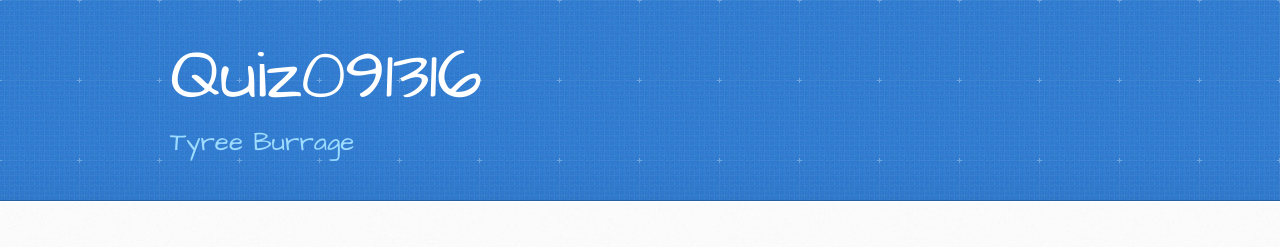
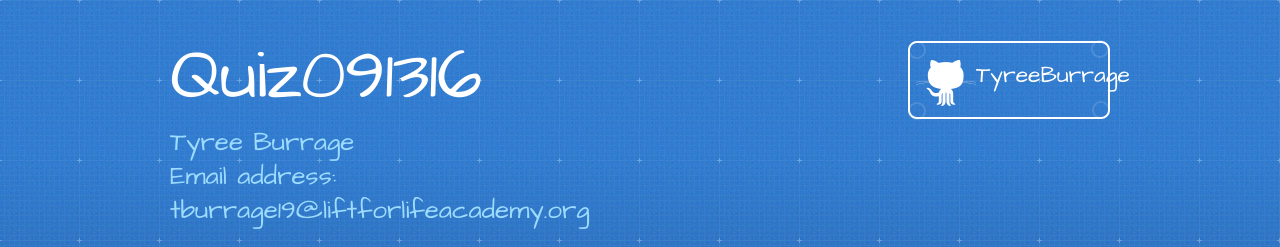
Before and after one commit to tburr19/Quiz091316, a plain HTML site: page index.html in a window 1280 px wide. Shown: the top 247 px of the page. Drawn offline with Linux system fonts and the light colour scheme.

Commit message:
Update index.html

```diff
--- a/index.html
+++ b/index.html
@@ -22,7 +22,8 @@
       <div class="inner">
         <h1>Quiz091316</h1>
         <h2>Tyree Burrage</h2>
-
+        <h2>Email address: tburrage19@liftforlifeacademy.org</h2>
+        <a href="sample.pdf" class="button">TyreeBurrage</a>
       </div>
     </header>
 
```
